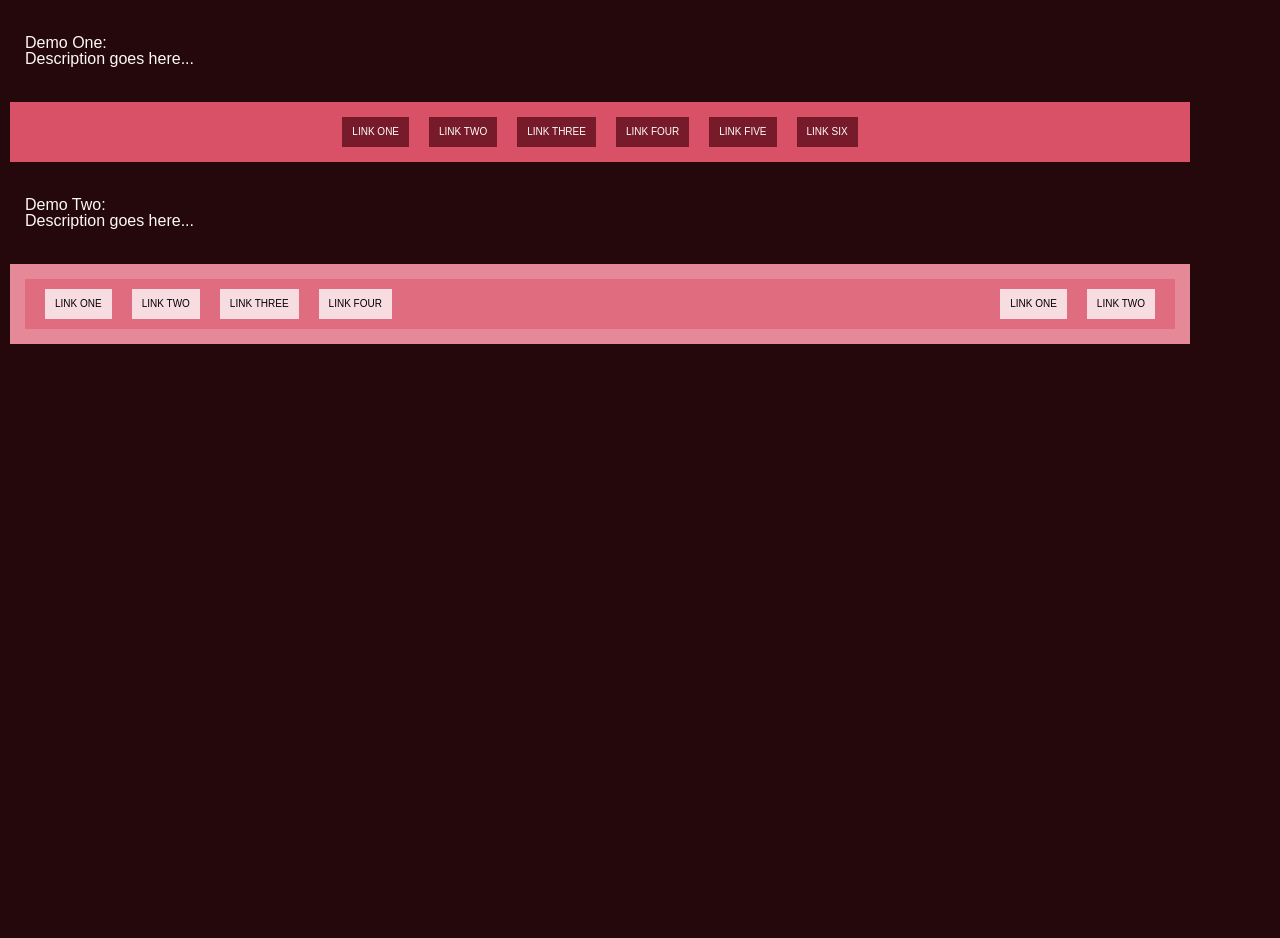
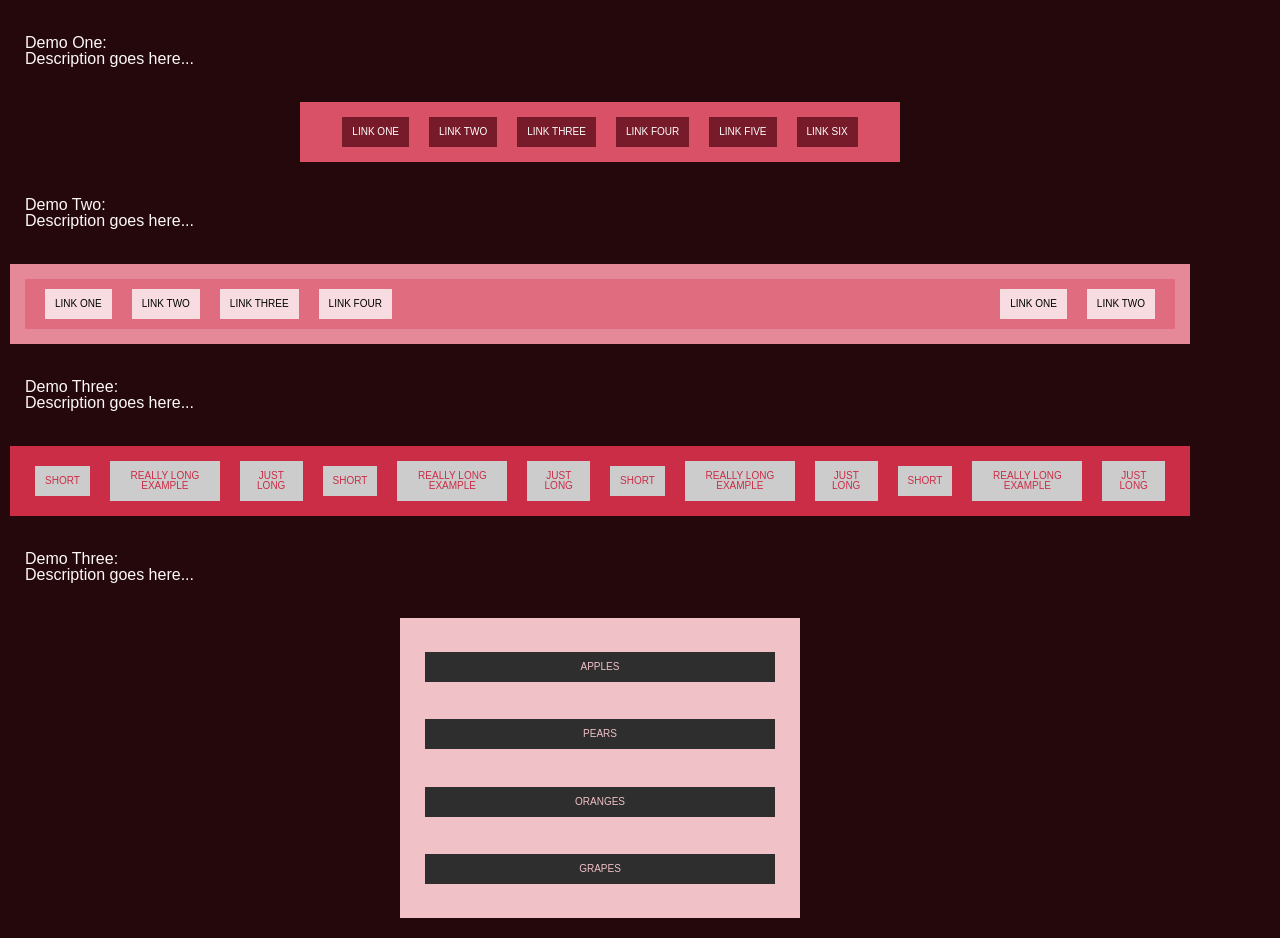
Before and after one commit to jonathantneal/flexibility, a website: page index.html in a window 1280 px wide. Before the commit the page ends 800 px from the top, so only its background shows below. Drawn offline with Linux system fonts and the light colour scheme; files that its build step writes are made by us from their sources.

Commit message:
4 demos
Need to experiment more with these and test with and without playful

```diff
--- a/demo/css/demo.css
+++ b/demo/css/demo.css
@@ -93,6 +93,7 @@ ol, ul {
 	flex-direction: row;
 	justify-content: center;
 	align-items: center;
+	width: 600px;
 }
 
 .demo-one .demo-items {
@@ -127,3 +128,32 @@ ol, ul {
 .demo-two .demo-items {
 	background-color: #f7dce1;
 }
+
+.demo-three {
+	display: flex;
+	align-items: center;
+	align-content: stretch;
+	background-color: #cb2c46;
+	color: #cb2c46;
+}
+
+.demo-three .demo-items {
+	background-color: #ccc;
+	color: inherit;
+}
+
+.demo-four {
+	background-color: #f1c1c8;
+	color: #f1c1c8;
+	display: flex;
+	flex-direction: column;
+	justify-content: space-around;
+	width: 400px;
+	height: 300px;
+
+}
+
+.demo-four .demo-items {
+	background-color: #2e2e2e;
+	color: inherit;
+}
--- a/index.html
+++ b/index.html
@@ -59,6 +59,68 @@
 				</div>
 			</div>
 		</div>
+
+		<div class="demo-description">
+			<h2>Demo Three:</h2>
+			<p>Description goes here...</p>
+		</div>
+		<div class="demo demo-three">
+			<div class="demo-items">
+				Short
+			</div>
+			<div class="demo-items">
+				Really Long Example
+			</div>
+			<div class="demo-items">
+				Just Long
+			</div>
+			<div class="demo-items">
+				Short
+			</div>
+			<div class="demo-items">
+				Really Long Example
+			</div>
+			<div class="demo-items">
+				Just Long
+			</div>
+			<div class="demo-items">
+				Short
+			</div>
+			<div class="demo-items">
+				Really Long Example
+			</div>
+			<div class="demo-items">
+				Just Long
+			</div>
+			<div class="demo-items">
+				Short
+			</div>
+			<div class="demo-items">
+				Really Long Example
+			</div>
+			<div class="demo-items">
+				Just Long
+			</div>
+		</div>
+
+		<div class="demo-description">
+			<h2>Demo Three:</h2>
+			<p>Description goes here...</p>
+		</div>
+		<div class="demo demo-four">
+			<div class="demo-items">
+				Apples
+			</div>
+			<div class="demo-items">
+				Pears
+			</div>
+			<div class="demo-items">
+				Oranges
+			</div>
+			<div class="demo-items">
+				Grapes
+			</div>
+		</div>
 	</div>
 </body>
 </html>
```
